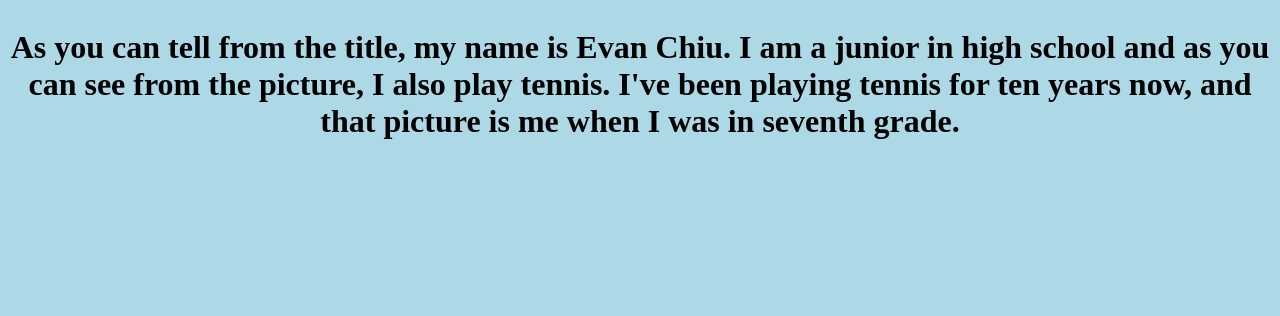
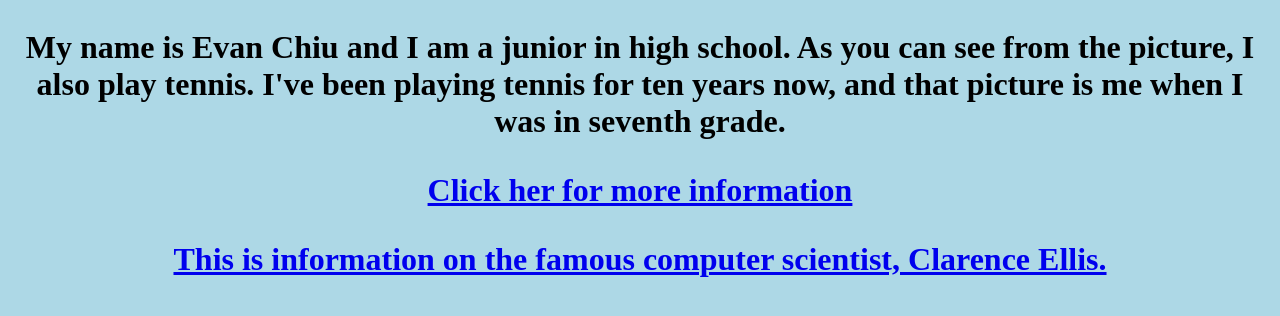
Before and after one commit to echiu22/echiu22.github.io, a plain HTML site: page index.html in a window 1280 px wide. Shown: the part 380-696 px from the top of the page. Drawn offline with Linux system fonts and the light colour scheme.

Commit message:
finish first website

```diff
--- a/index.html
+++ b/index.html
@@ -8,10 +8,11 @@
 <body bgcolor=lightblue>
   <h1 align=center>Welcome to Evan Chiu's Website!<h1>
   <p align=center><img src="Evan Tennis copy.png"></p>
-  <p align=center>As you can tell from the title, my name is Evan Chiu.
-  I am a junior in high school and as you can see from the picture, I
-  also play tennis.  I've been playing tennis for ten years now, and
-  that picture is me when I was in seventh grade.</p>
+  <p align=center>My name is Evan Chiu and I am a junior in high school.
+  As you can see from the picture, I also play tennis.  I've been playing
+  tennis for ten years now, and that picture is me when I was in seventh grade.</p>
+  <p align=center><a href=https://github.com/echiu22?tab=overview&from=2016-09-13>Click her for more information</a></p>
+  <p align=center><a href=https://en.wikipedia.org/wiki/Clarence_Ellis_(computer_scientist)>This is information on the famous computer scientist, Clarence Ellis.</a></p>
 </body>
 
 </html>
```
